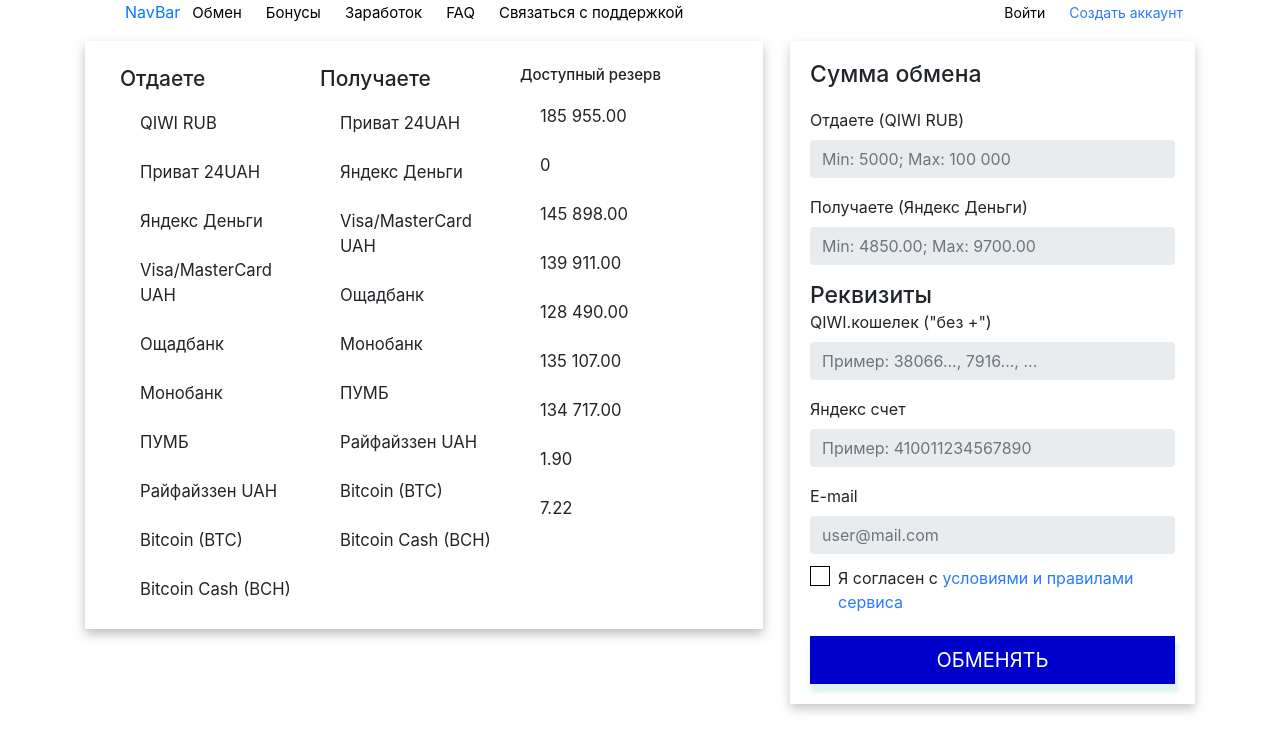
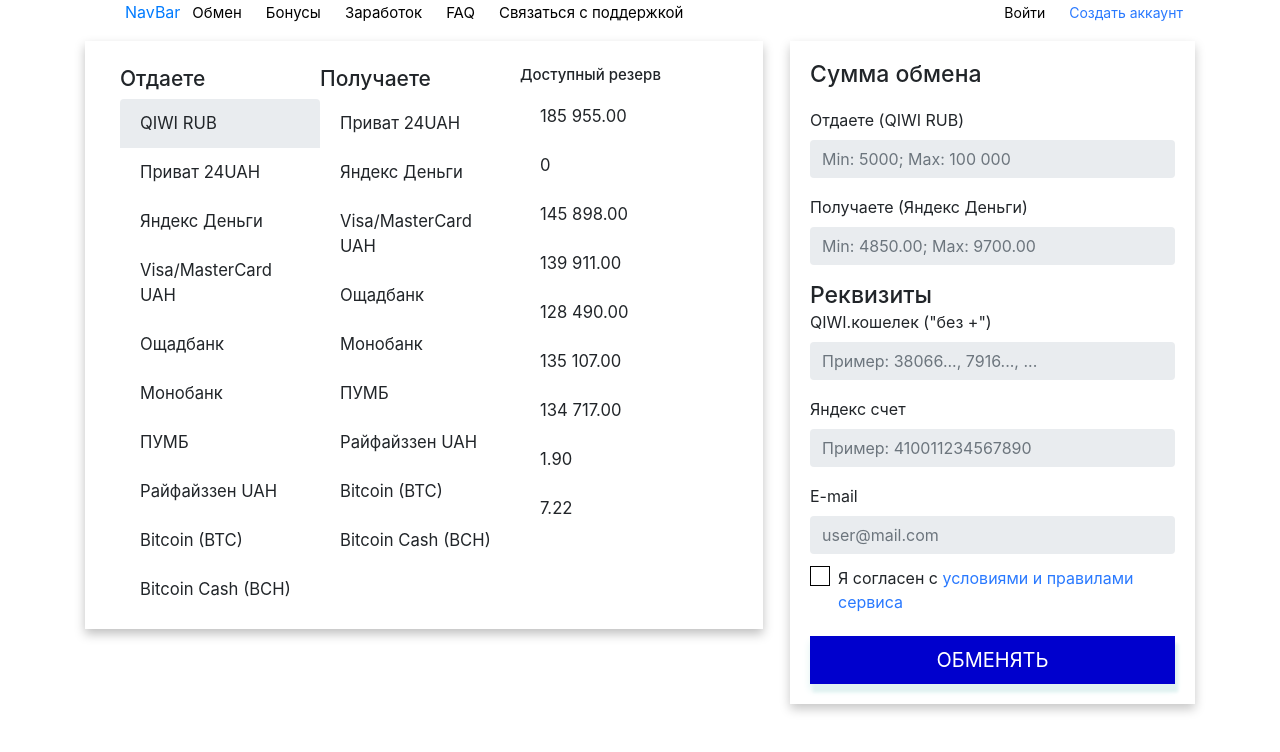
Before and after one commit to DenisSuperStar/Page-React-js, a React (Create React App) app: page / in a window 1280 px wide. In both pictures the pointer is over the item "QIWI RUB". Shown: the top 752 px of the page. Built offline with nearby package versions, Linux system fonts and the light colour scheme.

Commit message:
added new css rules is background css property for item list

```diff
--- a/src/components_styles/item_list.scss
+++ b/src/components_styles/item_list.scss
@@ -1,5 +1,9 @@
 .list-group__item {
     border: none;
+}
+
+.list-group_is_background:hover {
+    background: #e9ecef;
 }
 
 .column-list_is_size_text {
```
